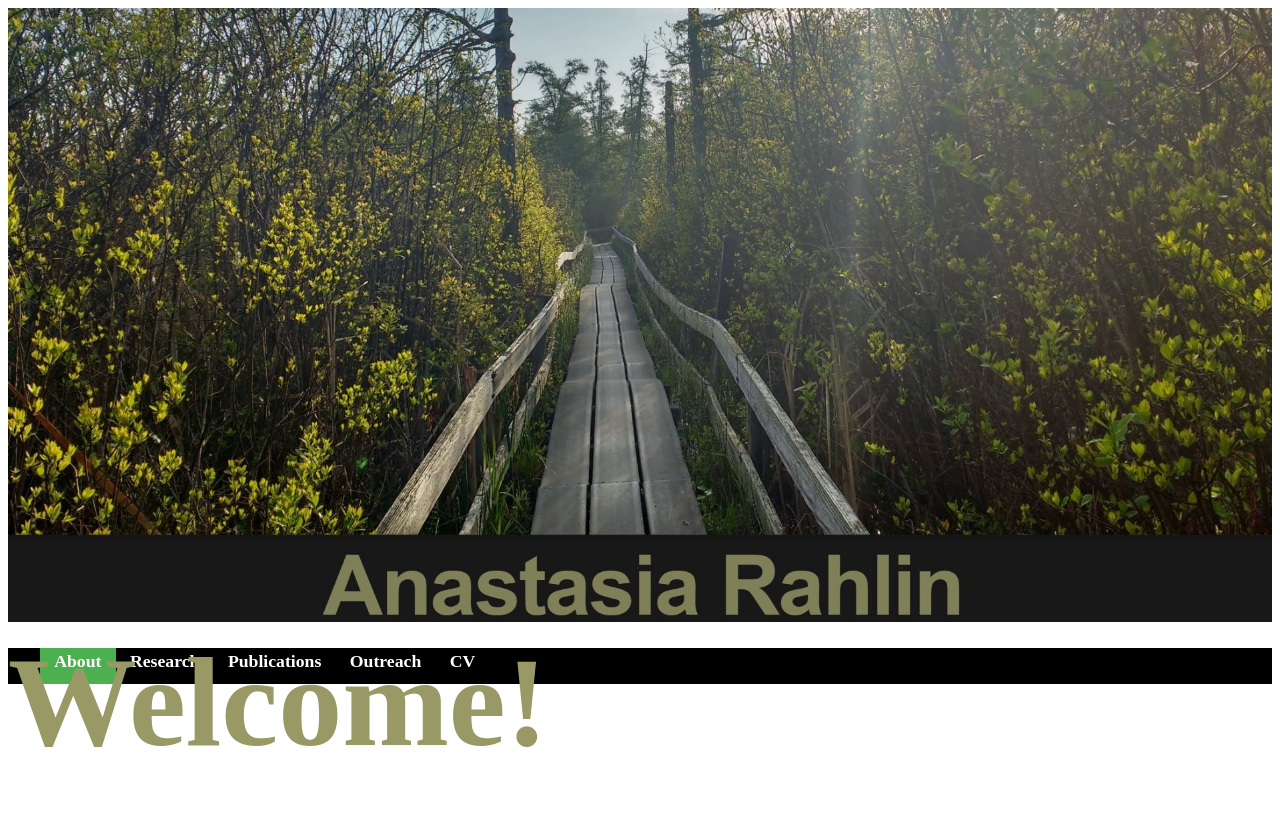
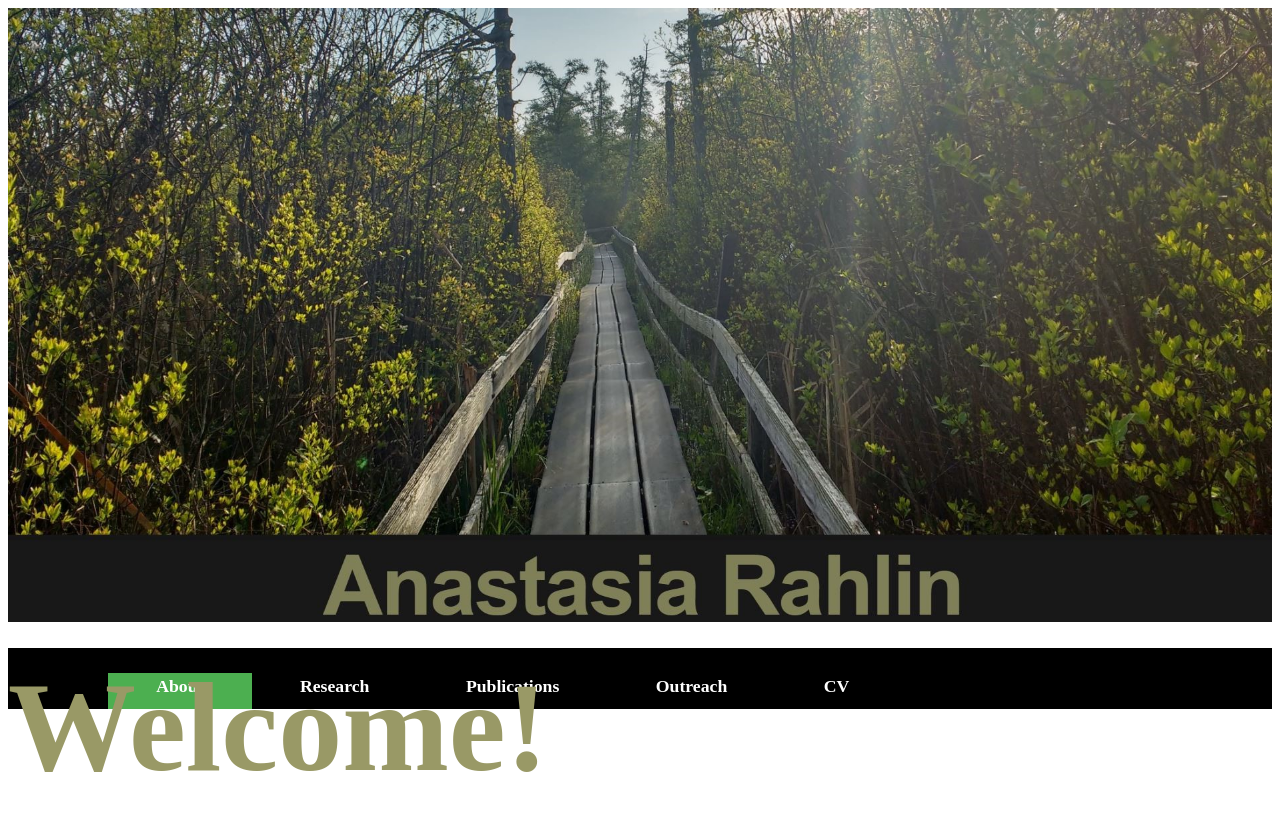
Before and after one commit to anarahlin/anarahlin.github.io, a Jekyll site: the page built from index.html, in a window 1280 px wide. Shown: the top 833 px of the page. Built offline with Jekyll 4.4.1, drawn with Linux system fonts in a browser that asks for light colours; nearby versions of some CDN libraries; the list of posts is cut into pages by our own code; comment, search, counter and statistics services are not loaded; grey boxes are pictures that could not be loaded.

Commit message:
Update nav.html

```diff
--- a/_includes/nav.html
+++ b/_includes/nav.html
@@ -82,9 +82,10 @@
   float: left;
   color: #f2f2f2;
   text-align: center;
-  padding: 14px 16px;
+  margin-top: 25px;
+  padding: 14px 50px;
   text-decoration: none;
-  font-size: 20px;
+  font-size: 35px;
 }
 
 .topnav a:hover {
```
